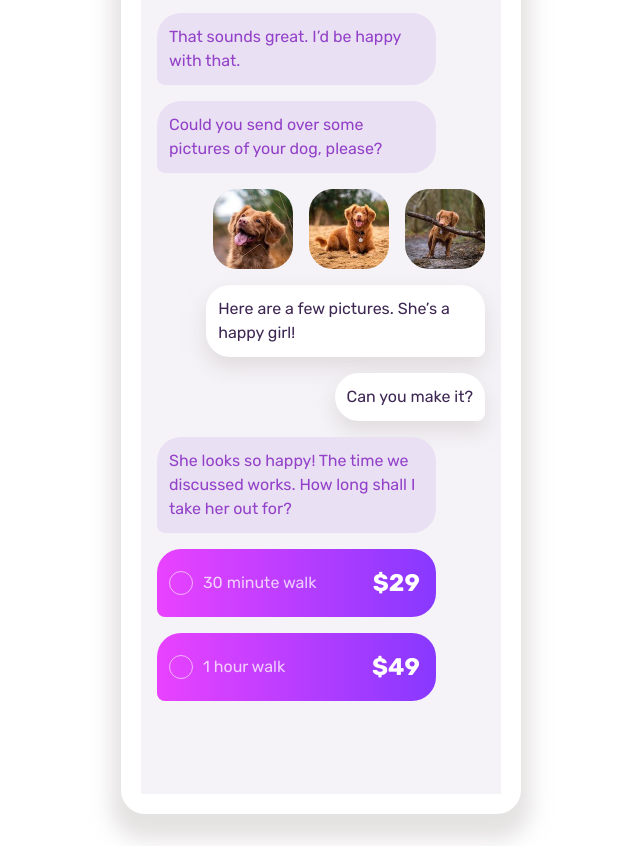
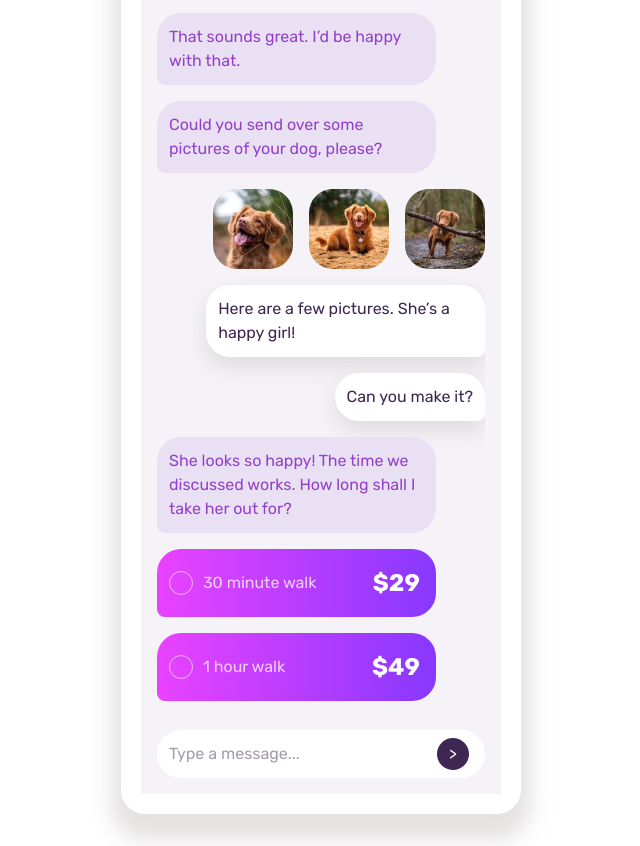
Before and after one commit to Rokata9/chat-app-illustration-frontendmentor, a website: page src/index.html in a window 1280 px wide. Shown: the part 159-1005 px from the top of the page, without its empty margins (319-959 px from the left). Drawn offline with nearby package versions, Linux system fonts and the light colour scheme; files that its build step writes are made by us from their sources.

Commit message:
Add send button

```diff
--- a/src/index.html
+++ b/src/index.html
@@ -32,7 +32,9 @@
         <p class="user-status">Available to Walk</p>
         <div class="actions"></div>
       </header>
-      <main class="phone-chat flow">
+
+      <main class="phone-chat">
+        <div class="message-history flow">
           <div class="message-wrapper inline-start">
             <p class="chat-message bg-mid">
               That sounds great. I’d be happy with that.
@@ -84,6 +86,14 @@
               <span class="price">$49</span>
             </p>
           </div>
+        </div>
+
+        <footer>
+          <div class="input-wrapper">
+            <input type="text" name="message" placeholder="Type a message..." />
+            <button type="button" class="send-btn">></button>
+          </div>
+        </footer>
       </main>
     </div>
     <!-- Type a message…
--- a/src/sass/style.scss
+++ b/src/sass/style.scss
@@ -141,8 +141,16 @@ body {
     overflow-y: auto;
     margin-top: -0.5rem;
     padding: 1.5em 1em 1em;
+    display: flex;
+    flex-direction: column;
     flex-grow: 1;
     //border-radius: 0 0 1.5rem 1.5rem; blurry text???
+
+    .message-history {
+      flex-grow: 1;
+      overflow-y: auto;
+    }
+
     .message-wrapper {
       display: flex;
 
@@ -210,5 +218,43 @@ body {
         }
       }
     }
+
+    footer {
+      .input-wrapper {
+        position: relative;
+
+        input {
+          background-color: hsl(var(--clr-neutral-100));
+          border: none;
+          border-radius: 100vw;
+          width: 100%;
+          padding: 0.75em;
+          position: relative;
+
+          &:focus {
+            outline: none;
+          }
+
+          &::placeholder {
+            opacity: 1;
+            color: var(--clr-neutral-400);
+          }
+        }
+
+        .send-btn {
+          position: absolute;
+          right: 1rem;
+          top: 50%;
+          transform: translateY(-50%);
+          width: 2rem;
+          height: 2rem;
+          border: none;
+          background-color: var(--clr-secondary-500);
+          border-radius: 50%;
+          // TODO: replace with SVG icon
+          color: hsl(var(--clr-neutral-100));
+        }
+      }
+    }
   }
 }
```
Lines whose indentation alone changed are shown as unchanged.
